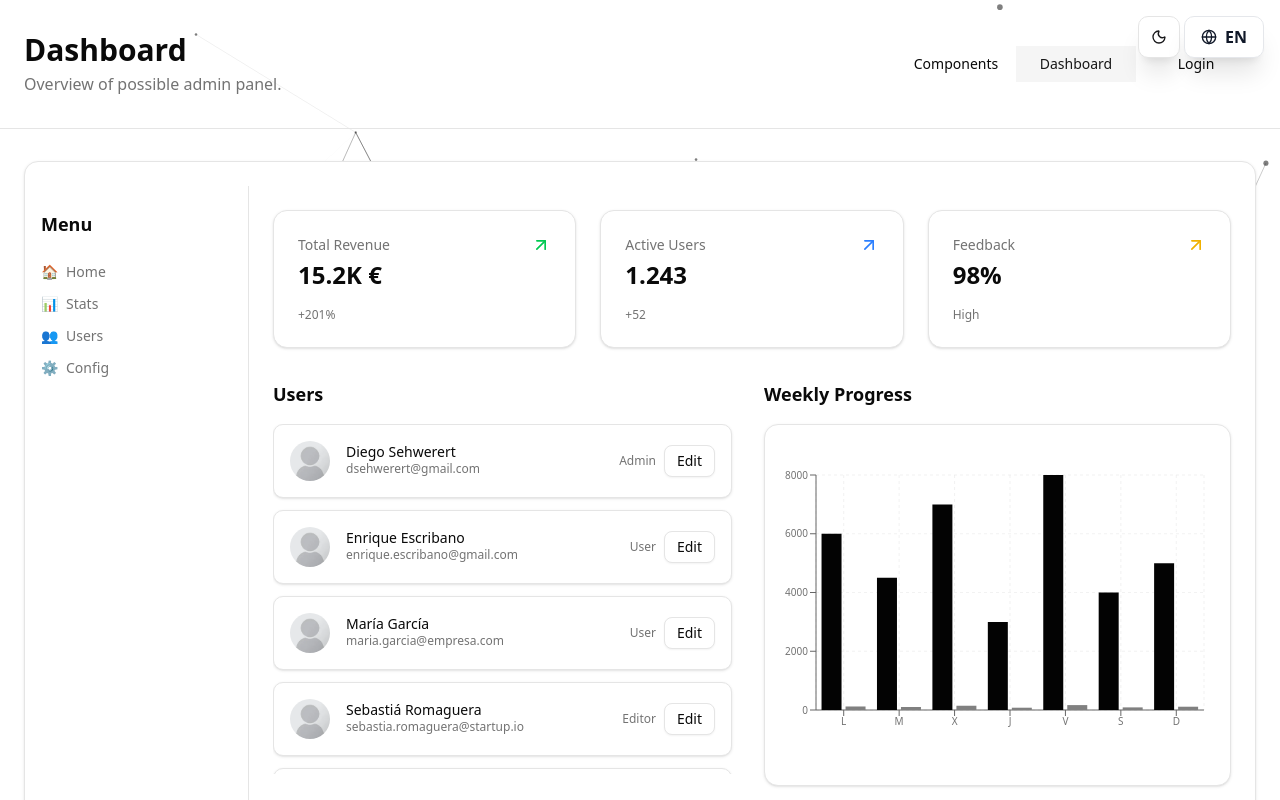
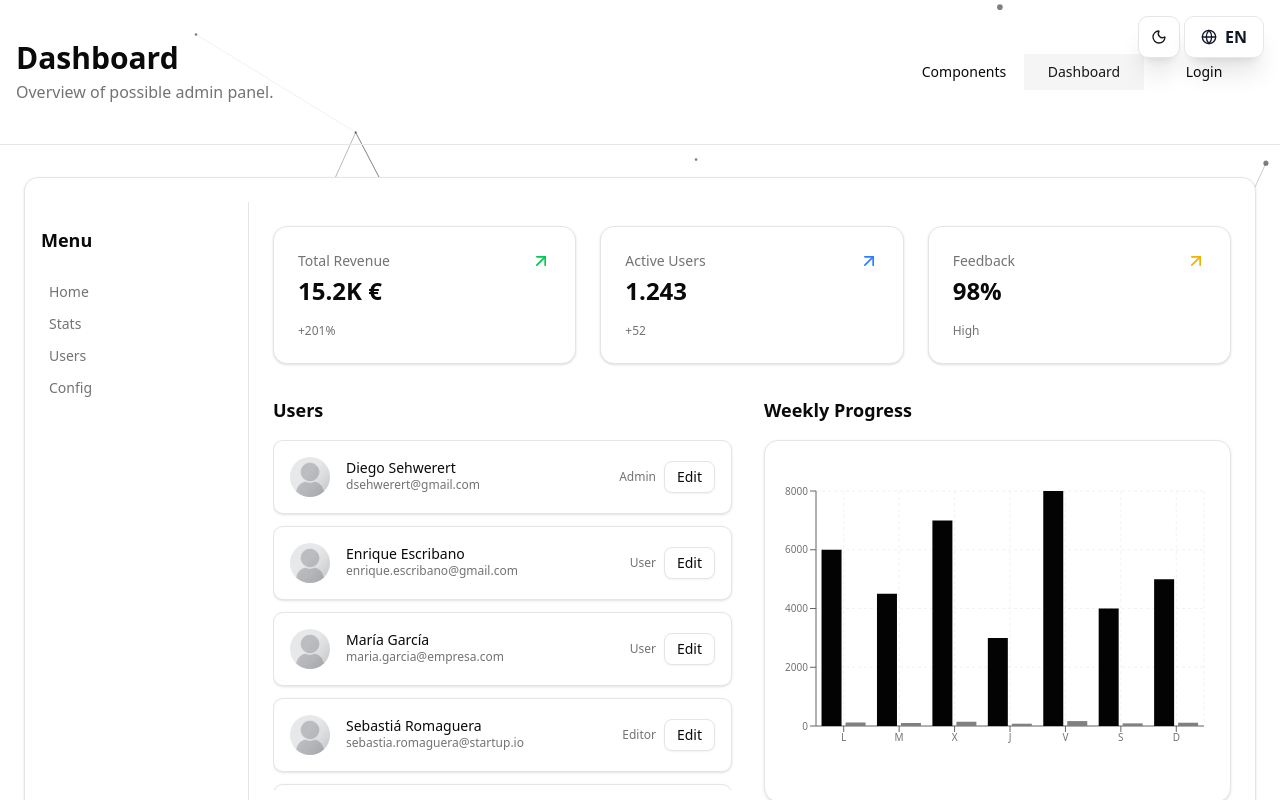
Before and after one commit to DiegoSehwerert/Portfolio, a Next.js app: page /en/projects/component-library in a window 1280 px wide. Both pictures are taken after a click on the radio button "Dashboard". Built offline with nearby package versions, Linux system fonts and the light colour scheme.

Commit message:
fix: ajustar estilos en ClientComponentLibraryPage y mejorar descripciones en es.json

```diff
--- a/app/[locale]/projects/component-library/ClientComponentLibraryPage.tsx
+++ b/app/[locale]/projects/component-library/ClientComponentLibraryPage.tsx
@@ -50,7 +50,7 @@ export default function ClientComponentLibraryPage({ components }: Props) {
   return (
     <div className="min-h-screen text-foreground">
       <div className="w-full h-screen flex flex-col">
-        <div className="shrink-0 px-4 sm:px-6 py-6 sm:py-8 border-b">
+        <div className="shrink-0 px-4 sm: pt-20 pb-4 sm:py-10 border-b">
           <div className="max-w-7xl mx-auto flex flex-col gap-4 sm:gap-2 md:flex-row md:items-center md:justify-between">
             <div className="w-full md:w-auto">
               <h1 className="text-xl sm:text-2xl lg:text-3xl font-bold">
--- a/components/component-library/dashboard-view.tsx
+++ b/components/component-library/dashboard-view.tsx
@@ -30,30 +30,30 @@ export default function DashboardView() {
             <h2 className="text-base lg:text-lg font-bold mb-4 lg:mb-6">
               {t("menu")}
             </h2>
-            <nav className="flex lg:flex-col lg:space-y-3 lg:space-x-0 space-x-3 overflow-x-auto lg:overflow-x-visible text-xs lg:text-sm font-medium text-muted-foreground pb-2 lg:pb-0">
+            <nav className="flex lg:flex-col gap-1 text-xs lg:text-sm font-medium text-muted-foreground pb-2 lg:pb-0">
               <Link
                 href="#"
-                className="flex items-center gap-1 lg:gap-2 hover:text-foreground transition whitespace-nowrap"
+                className="px-2 py-1 rounded hover:bg-muted hover:text-foreground transition-colors focus:outline-none focus:ring-2 focus:ring-primary"
               >
-                <span className="text-sm">🏠</span> <span>{t("home")}</span>
+                {t("home")}
               </Link>
               <Link
                 href="#"
-                className="flex items-center gap-1 lg:gap-2 hover:text-foreground transition whitespace-nowrap"
+                className="px-2 py-1 rounded hover:bg-muted hover:text-foreground transition-colors focus:outline-none focus:ring-2 focus:ring-primary"
               >
-                <span className="text-sm">📊</span> <span>{t("stats")}</span>
+                {t("stats")}
               </Link>
               <Link
                 href="#"
-                className="flex items-center gap-1 lg:gap-2 hover:text-foreground transition whitespace-nowrap"
+                className="px-2 py-1 rounded hover:bg-muted hover:text-foreground transition-colors focus:outline-none focus:ring-2 focus:ring-primary"
               >
-                <span className="text-sm">👥</span> <span>{t("users")}</span>
+                {t("users")}
               </Link>
               <Link
                 href="#"
-                className="flex items-center gap-1 lg:gap-2 hover:text-foreground transition whitespace-nowrap"
+                className="px-2 py-1 rounded hover:bg-muted hover:text-foreground transition-colors focus:outline-none focus:ring-2 focus:ring-primary"
               >
-                <span className="text-sm">⚙️</span> <span>{t("config")}</span>
+                {t("config")}
               </Link>
             </nav>
           </aside>
--- a/messages/es.json
+++ b/messages/es.json
@@ -79,9 +79,9 @@
     "componentsTitle": "Librería de Componentes",
     "componentsDescription": "Colección de componentes reutilizables con diseño consistente.",
     "dashboardTitle": "Panel de control",
-    "dashboardDescription": "Vista general de posible admin panel.",
+    "dashboardDescription": "Vista general de como podria ser un panel de administracion diseñado por mi.",
     "loginTitle": "Login",
-    "loginDescription": "Previsualización de como sería un login hecho con mis componentes.",
+    "loginDescription": "Previsualización de como sería un login hecho a partir de mis diseños y componentes.",
     "toggleComponents": "Componentes",
     "toggleDashboard": "Dashboard",
     "toggleLogin": "Login"
```
